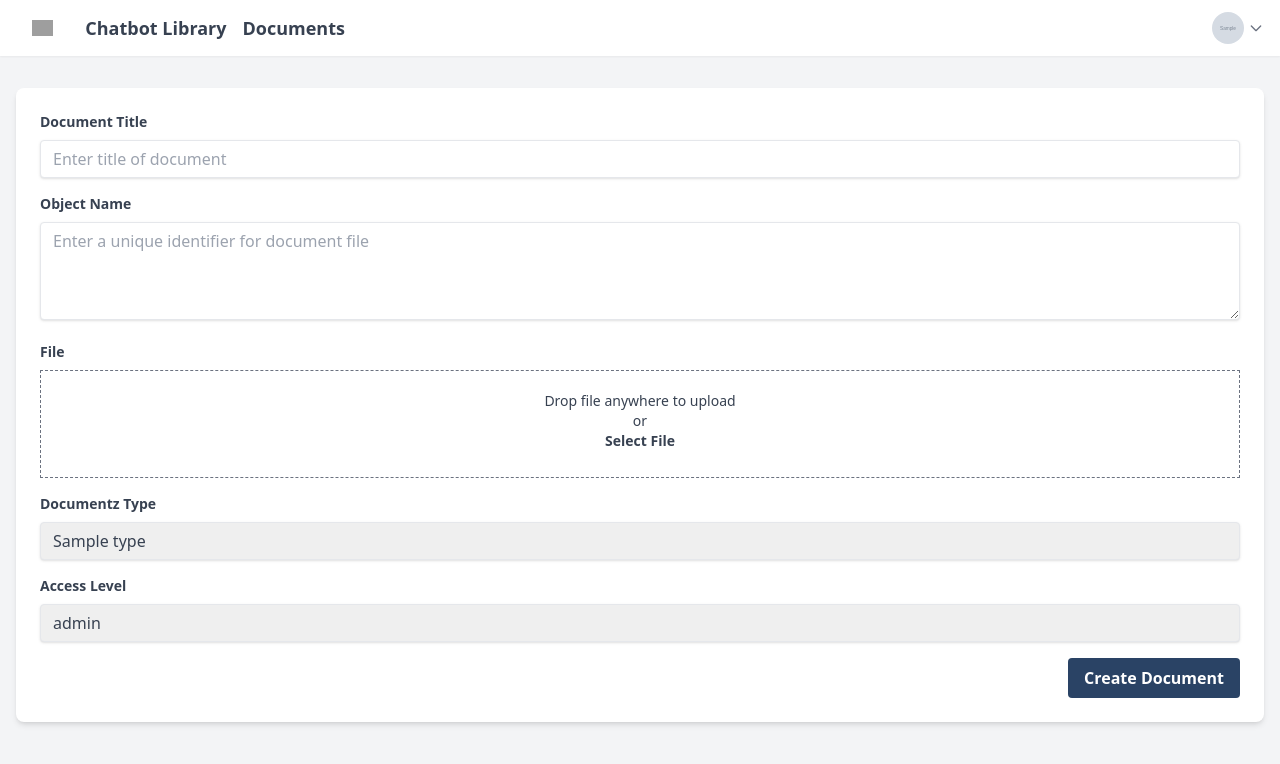
After one commit to sapujagad-id/sapungobrol, a Python web app: template document/templates/new-document.html in a window 1280 px wide. The commit adds this page. Shown: the top 764 px of the page. Run offline with Jinja, Linux system fonts and the light colour scheme; the template is opened without the code that fills it: most values are stand-ins (such as "Sample title", 1, 10 or a date in 2020); grey boxes marked "Sample" are stand-in pictures; some libraries are stand-ins or nearby versions; grey boxes are pictures that could not be loaded.

Commit message:
feat/document-create: Document Creation (#70)
* feat: add Documents page to navbar

* feat: add document creation form and logic

* fix: add condition if documents=None

* chore: erase accidental change

* [GREEN] test: add working tc for views

* fix: remove commented out code

```diff
--- a/bot/templates/navbar.html
+++ b/bot/templates/navbar.html
@@ -7,6 +7,7 @@
 
             {% if user_profile %}
                 <a href="/" class="text-lg font-semibold text-gray-700 hover:text-blue-500">Chatbot Library</a>
+                <a href="/document" class="text-lg font-semibold text-gray-700 hover:text-blue-500">Documents</a>
                 {% if user_profile.email in admin_emails %}
                     <a href="/users" class="text-lg font-semibold text-gray-700 hover:text-blue-500">Users</a>
                 {% endif %}
--- a/document/templates/document-list.html
+++ b/document/templates/document-list.html
@@ -29,6 +29,7 @@
                         <th class="px-4 py-2 text-left">Updated At</th>
                     </tr>
                 </thead>
+                {% if documents %}
                     <tbody>
                         {% for document in documents %}
                             <tr class="border-t">
@@ -40,6 +41,7 @@
                             </tr>
                         {% endfor %}
                     </tbody>
+                {% endif %}
             </table>
         </div>
         <div class="mt-4 flex justify-center">
--- /dev/null
+++ b/document/templates/new-document.html
@@ -0,0 +1,102 @@
+<!DOCTYPE html>
+<html lang="en">
+<head>
+    <meta charset="UTF-8">
+    <meta name="viewport" content="width=device-width, initial-scale=1.0">
+    <title>New Document - Broom.id</title>
+    <script src="https://cdn.tailwindcss.com"></script>
+    <link href="https://cdn.jsdelivr.net/npm/tom-select@2.0.0/dist/css/tom-select.css" rel="stylesheet">
+    <script src="https://cdn.jsdelivr.net/npm/tom-select@2.0.0/dist/js/tom-select.complete.min.js"></script>
+    <script>
+      function showFileName() {
+        const fileInput = document.getElementById('file');
+        const fileNameDisplay = document.getElementById('file-name');
+        const fileName = fileInput.files.length > 0 ? fileInput.files[0].name : "No file selected";
+
+        const fileSelect = document.getElementById('file-select');
+        fileSelect.textContent = "Select Another File"
+
+        fileNameDisplay.textContent = fileName;
+      }
+    </script>
+</head>
+<body class="bg-gray-100">
+    <!-- Navbar -->
+    {% set title = 'New Document' %}
+    {% include 'navbar.html' %}
+
+    <main class="container mx-auto mt-8 px-4">
+        <form
+            id="chatbot-form"
+            method="POST"
+            action="/api/documents"
+            enctype="multipart/form-data"
+            class="bg-white shadow-md rounded-lg p-6"
+        >
+            <div class="mb-4">
+                <label for="title" class="block text-gray-700 text-sm font-bold mb-2">Document Title</label>
+                <input type="text" id="title" name="title" class="shadow appearance-none border rounded w-full py-2 px-3 text-gray-700 leading-tight focus:outline-none focus:shadow-outline" placeholder="Enter title of document">
+            </div>
+
+            <div class="mb-4">
+                <label for="object_name" class="block text-gray-700 text-sm font-bold mb-2">Object Name</label>
+                <textarea id="object_name" name="object_name" class="shadow appearance-none border rounded w-full py-2 px-3 text-gray-700 leading-tight focus:outline-none focus:shadow-outline" rows="4" placeholder="Enter a unique identifier for document file"></textarea>
+            </div>
+
+            <div class="mb-4">
+              <label for="file" class="block text-gray-700 text-sm font-bold mb-2">File</label>
+              <div class="border border-dashed border-gray-500 relative text-gray-700 text-sm">
+                  <input
+                    type="file"
+                    id="file"
+                    class="cursor-pointer relative block opacity-0 w-full h-full p-10 z-50"
+                    onchange="showFileName()"
+                    name="file"
+                  >
+                  <div class="text-center py-5 absolute top-0 right-0 left-0 m-auto">
+                      <h4 id="file-name">
+                          Drop file anywhere to upload
+                          <br/>or
+                      </h4>
+                      <p class="font-bold" id="file-select">Select File</p>
+                  </div>
+              </div>
+            </div>
+
+            <div class="mb-4">
+                <label for="type" class="block text-gray-700 text-sm font-bold mb-2">Documentz Type</label>
+                <select id="type" name="type" class="shadow appearance-none border rounded w-full py-2 px-3 text-gray-700 leading-tight focus:outline-none focus:shadow-outline">
+                    {% for type in document_types %}
+                        <option
+                            value="{{ type }}"
+                        >
+                            {{ type }}
+                        </option>
+                    {% endfor %}
+                </select>
+            </div>
+
+            <div class="mb-4">
+                <label for="access_level" class="block text-gray-700 text-sm font-bold mb-2">Access Level</label>
+                <select id="access_level" name="access_level" class="shadow appearance-none border rounded w-full py-2 px-3 text-gray-700 leading-tight focus:outline-none focus:shadow-outline">
+                    {% for level in access_levels %}
+                        <option value="{{ level }}">{{ level }}</option>
+                    {% endfor %}
+                </select>
+            </div>
+
+            <div class="flex items-center justify-end">
+                <button id="create-bot-button" type="submit"
+                        class="text-white font-bold py-2 px-4 rounded focus:outline-none focus:shadow-outline transition-all"
+                        style="background-color: #2a4365;"
+                        onmouseover="this.style.backgroundColor='#1e3150'"
+                        onmouseout="this.style.backgroundColor='#2a4365'"
+                        onfocus="this.style.backgroundColor='#1e3150'"
+                        onblur="this.style.backgroundColor='#2a4365'">
+                    Create Document
+                </button>
+            </div>
+        </form>
+    </main>
+</body>
+</html>
```
Also changed, not shown: document/test_view.py (+43 -0 lines), document/view.py (+17 -0 lines), main.py (+7 -0 lines). Lines whose indentation alone changed are shown as unchanged.
